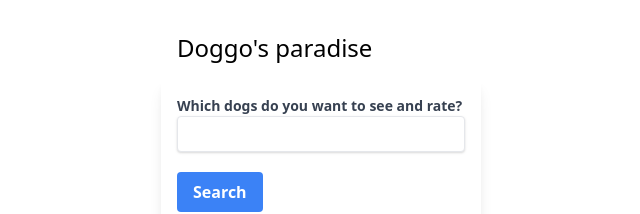
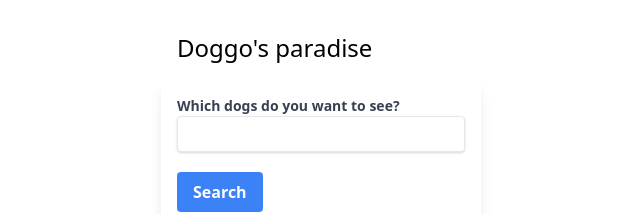
Before and after one commit to stefanjudis/react-in-a-worker, a React app: page / in a window 1280 px wide. Shown: the top 214 px of the page, without its empty margins (319-959 px from the left). Built offline with nearby package versions, Linux system fonts and the light colour scheme.

Commit message:
Adjust wording in form

```diff
--- a/src/pages/Home.js
+++ b/src/pages/Home.js
@@ -14,7 +14,7 @@ function App({ route, history, data }) {
         <div className="max-w-md rounded overflow-hidden shadow-lg px-4 pt-4">
           <form method="get" action="/" onSubmit={handleSubmit}>
             <label className="block text-gray-700 text-sm font-bold mb-2">
-              Which dogs do you want to see and rate?
+              Which dogs do you want to see?
               <input
                 className="shadow appearance-none border rounded w-full py-2 px-3 text-gray-700 mb-3 leading-tight focus:outline-none focus:shadow-outline"
                 defaultValue={route ? route.params.dog : ''}
```
